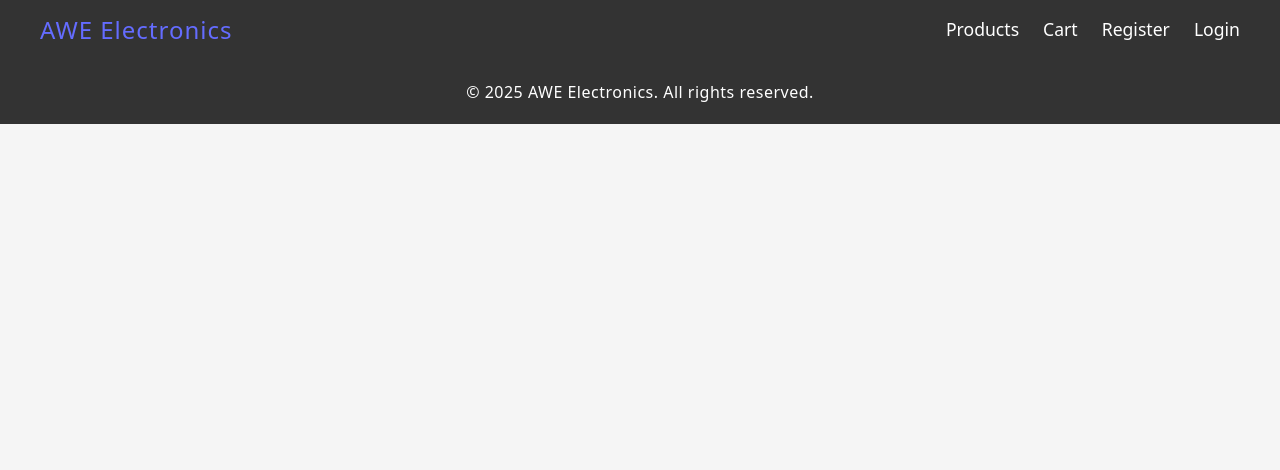
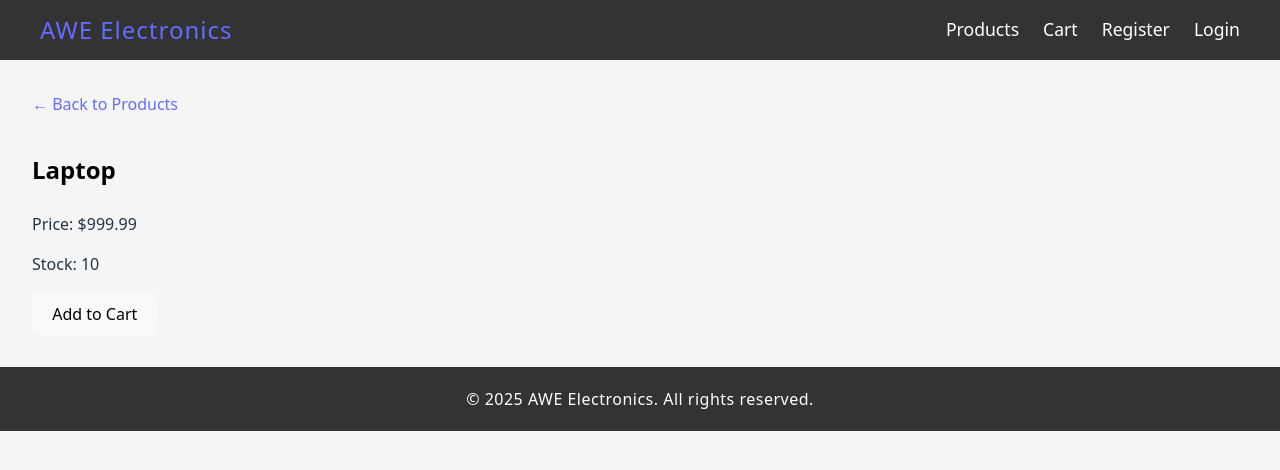
Before and after one commit to LuongNhatMinhNguyen/SWE30003_Assignment-3, a React (Vite) app: page /product/P001 in a window 1280 px wide. Shown: the top 470 px of the page. Built offline with nearby package versions, Linux system fonts and the light colour scheme.

Commit message:
Created and linked item page

```diff
--- a/src/App.tsx
+++ b/src/App.tsx
@@ -10,6 +10,7 @@ import Checkout from './Checkout';
 import Profile from './Profile';
 import NavBar from './components/NavBar/NavBar'
 import Footer from './components/Footer/Footer'
+import Item from './pages/Item/Item';
 
 const Placeholder: React.FC = () => (
   <div style={{ textAlign: 'center', padding: '60px 0' }}>
@@ -30,6 +31,7 @@ const App: React.FC = () => {
           <Route path="/cart" element={<Cart />} />
           <Route path="/checkout" element={<Checkout />} />
           <Route path="/profile" element={<Profile />} />
+          <Route path="/product/:id" element={<Item />} />
         </Routes>
         <Footer/>
       </div>
--- a/src/pages/Home/Home.tsx
+++ b/src/pages/Home/Home.tsx
@@ -43,9 +43,11 @@ export default class Home extends React.Component<{}, HomeState> {
           <h2>Featured Products</h2>
           <div className="featured-products">
             {this.featuredProducts.map((product) => (
-              <div key={product.id} className="product-card">
-                {product.name} - ${product.price.toFixed(2)}
-              </div>
+              <Link to={`/product/${product.id}`}>
+                <div className="product-card">
+                  {product.name} - ${product.price.toFixed(2)}
+                </div>
+              </Link>
             ))}
           </div>
           <Link to="/products" style={{ textDecoration: 'none' }}>
--- /dev/null
+++ b/src/pages/Item/Item.tsx
@@ -0,0 +1,70 @@
+import React, { useEffect, useState } from 'react';
+import { useParams, Link } from 'react-router-dom';
+import { Product } from '../../models/Product';
+
+// Sample data (can be replaced with props or fetched data)
+const allProducts: Product[] = [
+  new Product('P001', 'Laptop', 999.99, 10),
+  new Product('P002', 'Phone', 499.99, 20),
+  new Product('P003', 'Tablet', 299.99, 15),
+];
+
+export default function Item() {
+  const { id } = useParams<{ id: string }>();
+  const [product, setProduct] = useState<Product | null>(null);
+  const [loading, setLoading] = useState(true);
+  const [error, setError] = useState('');
+
+  useEffect(() => {
+    fetch('/products.json')
+      .then((res) => {
+        if (!res.ok) throw new Error('Failed to load product data');
+        return res.json();
+      })
+      .then((data: Product[]) => {
+        const found = data.find((p) => p.id === id);
+        if (!found) {
+          setError('Product not found.');
+        } else {
+          setProduct(found);
+        }
+        setLoading(false);
+      })
+      .catch(() => {
+        setError('Failed to load product data');
+        setLoading(false);
+      });
+  }, [id]);
+
+  const handleAddToCart = () => {
+    if (!product) return;
+    const cart = JSON.parse(localStorage.getItem('awe_cart') || '[]');
+    const item = cart.find((i: any) => i.productId === product.id);
+    if (item) {
+      if (item.quantity < product.stock) {
+        item.quantity += 1;
+      }
+    } else {
+      cart.push({ productId: product.id, quantity: 1 });
+    }
+    localStorage.setItem('awe_cart', JSON.stringify(cart));
+    alert('Added to cart!');
+  };
+
+  if (loading) return <p>Loading product...</p>;
+  if (error) return <p>{error}</p>;
+
+  return (
+    <div style={{ padding: '2rem' }}>
+      <Link to="/products" style={{ marginBottom: '1rem', display: 'inline-block' }}>
+        ← Back to Products
+      </Link>
+      <h2>{product?.name}</h2>
+      <p>Price: ${product?.price.toFixed(2)}</p>
+      <p>Stock: {product?.stock}</p>
+      <button onClick={handleAddToCart} disabled={product?.stock === 0}>
+        {product?.stock === 0 ? 'Out of Stock' : 'Add to Cart'}
+      </button>
+    </div>
+  );
+}
--- a/src/pages/ProductList/ProductList.jsx
+++ b/src/pages/ProductList/ProductList.jsx
@@ -96,9 +96,11 @@ const ProductList = () => {
       ) : (
         filtered.map((product) => (
           <div className="product-card" key={product.id}>
-            <div>{product.name}</div>
-            <div className="price">${product.price.toFixed(2)}</div>
-            <div className="stock">({product.stock} in stock)</div>
+            <Link to={`/product/${product.id}`}>
+              <div>{product.name}</div>
+              <div className="price">${product.price.toFixed(2)}</div>
+              <div className="stock">({product.stock} in stock)</div>
+            </Link>
             <button
               className="add-button"
               onClick={() => handleAddToCart(product.id)}
```
Also changed, not shown: src/pages/Item/Item.css (added).
